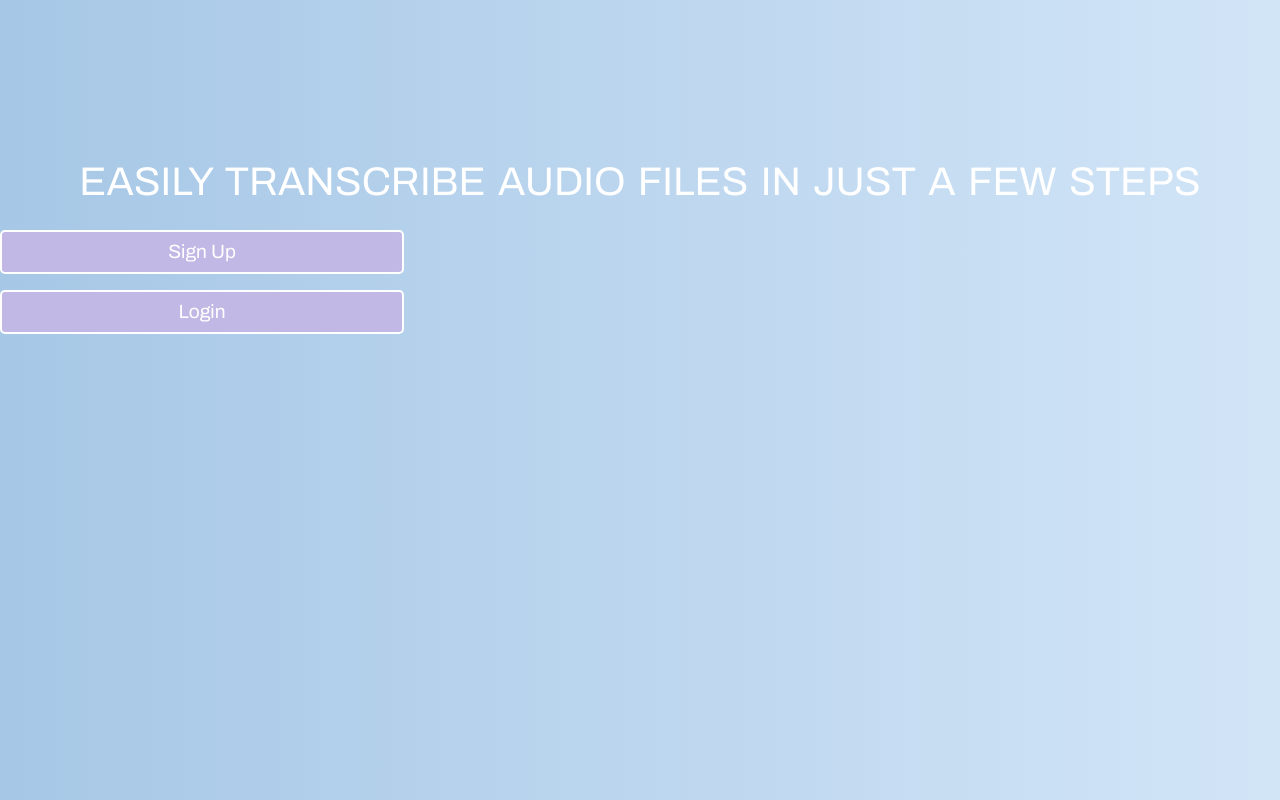
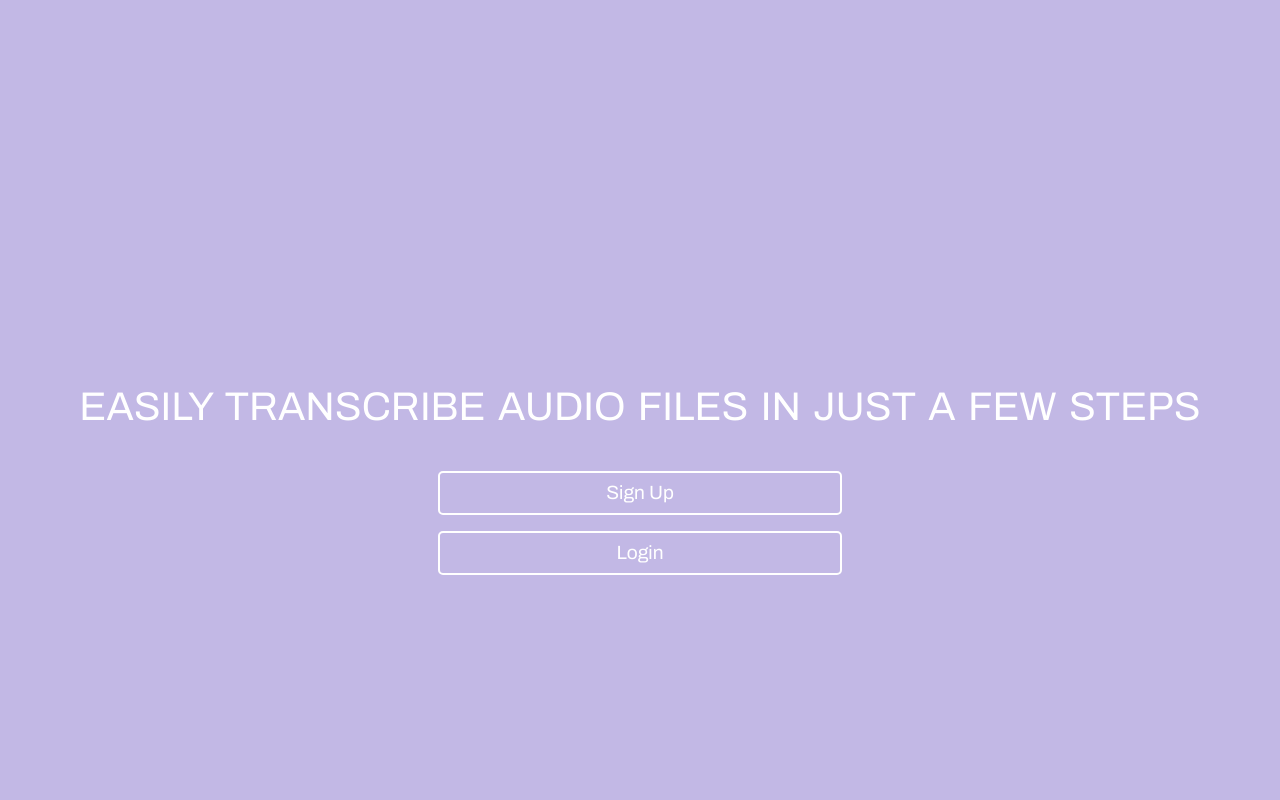
Before and after one commit to wizmariefa/transcribr, a React (Create React App) app in the folder web/: page / in a window 1280 px wide. Built offline with nearby package versions, Linux system fonts and the light colour scheme; no server answers.

Commit message:
minor ui changes

```diff
--- a/web/public/index.html
+++ b/web/public/index.html
@@ -21,7 +21,7 @@
       work correctly both with client-side routing and a non-root public URL.
       Learn how to configure a non-root public URL by running `npm run build`.
     -->
-    <title>BeanFest | Montana Positive Youth Development</title>
+    <title> transcribr </title>
   </head>
   <body>
     <noscript>
--- a/web/src/containers/Dashboard.js
+++ b/web/src/containers/Dashboard.js
@@ -4,7 +4,7 @@ import client from './../util/client';
 import ConnectGoogleCloud from './../components/ConnectGoogleCloud';
 import TranscribrDropzone from './../components/TranscribrDropzone';
 
-class Login extends Component {
+class Dashboard extends Component {
   constructor() {
     super();
     this.state = {};
@@ -22,4 +22,4 @@ class Login extends Component {
   }
 }
 
-export default Login;
+export default Dashboard;
--- a/web/src/containers/LandingPage.js
+++ b/web/src/containers/LandingPage.js
@@ -2,7 +2,7 @@ import React, { Component } from 'react';
 import './../styles/LandingPage.scss';
 import { Link } from "react-router-dom";
 
-class App extends Component {
+class LandingPage extends Component {
   constructor() {
     super();
 
@@ -15,7 +15,7 @@ class App extends Component {
   }
   render() {
     return (
-      <div className="LandingPage">
+      <div className="LandingPage FlexColumn JustifyCenter AlignCenter">
         <h1>Easily transcribe audio files in just a few steps</h1>
         <div className="Button" onClick={(() => this.props.history.push('/register'))}>
           Sign Up
@@ -28,4 +28,4 @@ class App extends Component {
   }
 }
 
-export default App;
+export default LandingPage;
--- a/web/src/styles/LandingPage.scss
+++ b/web/src/styles/LandingPage.scss
@@ -2,12 +2,4 @@
   height: 100%;
   width: 100%;
   position: absolute;
-  background: rgba(166, 199, 230, 1);
-  background: -moz-linear-gradient(left, rgba(166, 199, 230, 1) 0%, rgba(210, 229, 247, 1) 100%);
-  background: -webkit-gradient(left top, right top, color-stop(0%, rgba(166, 199, 230, 1)), color-stop(100%, rgba(210, 229, 247, 1)));
-  background: -webkit-linear-gradient(left, rgba(166, 199, 230, 1) 0%, rgba(210, 229, 247, 1) 100%);
-  background: -o-linear-gradient(left, rgba(166, 199, 230, 1) 0%, rgba(210, 229, 247, 1) 100%);
-  background: -ms-linear-gradient(left, rgba(166, 199, 230, 1) 0%, rgba(210, 229, 247, 1) 100%);
-  background: linear-gradient(to right, rgba(166, 199, 230, 1) 0%, rgba(210, 229, 247, 1) 100%);
-  filter: progid:DXImageTransform.Microsoft.gradient(startColorstr='#a6c7e6', endColorstr='#d2e5f7', GradientType=1);
 }
```
Also changed, not shown: 2 other files (tests, documents, lock files or other folders).
